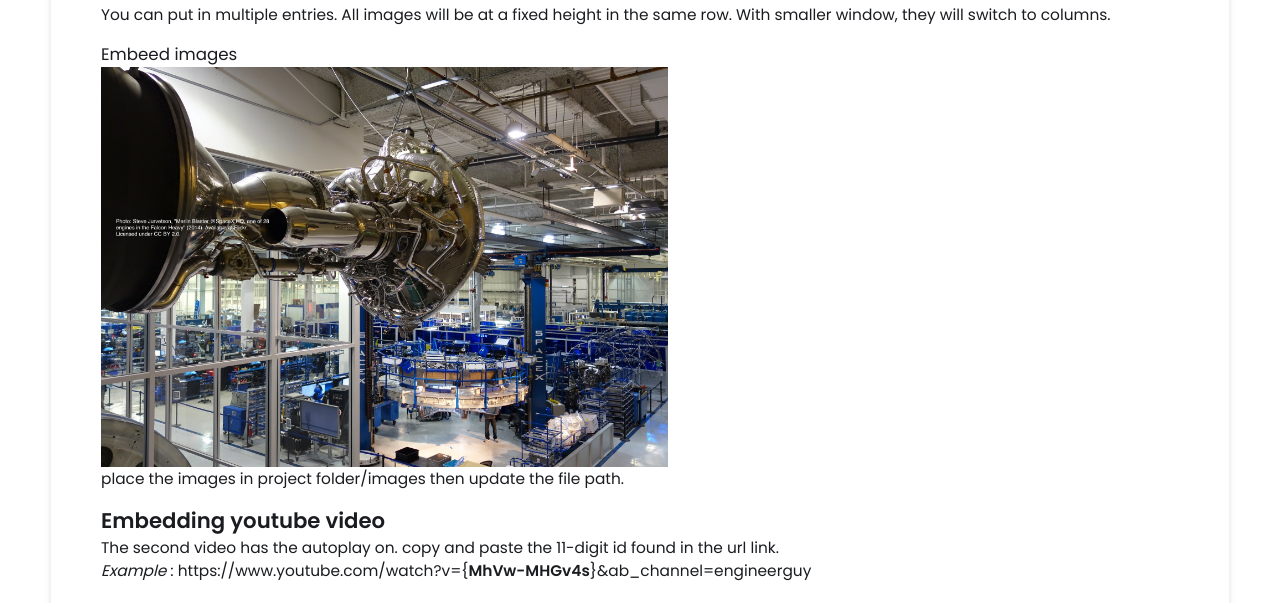
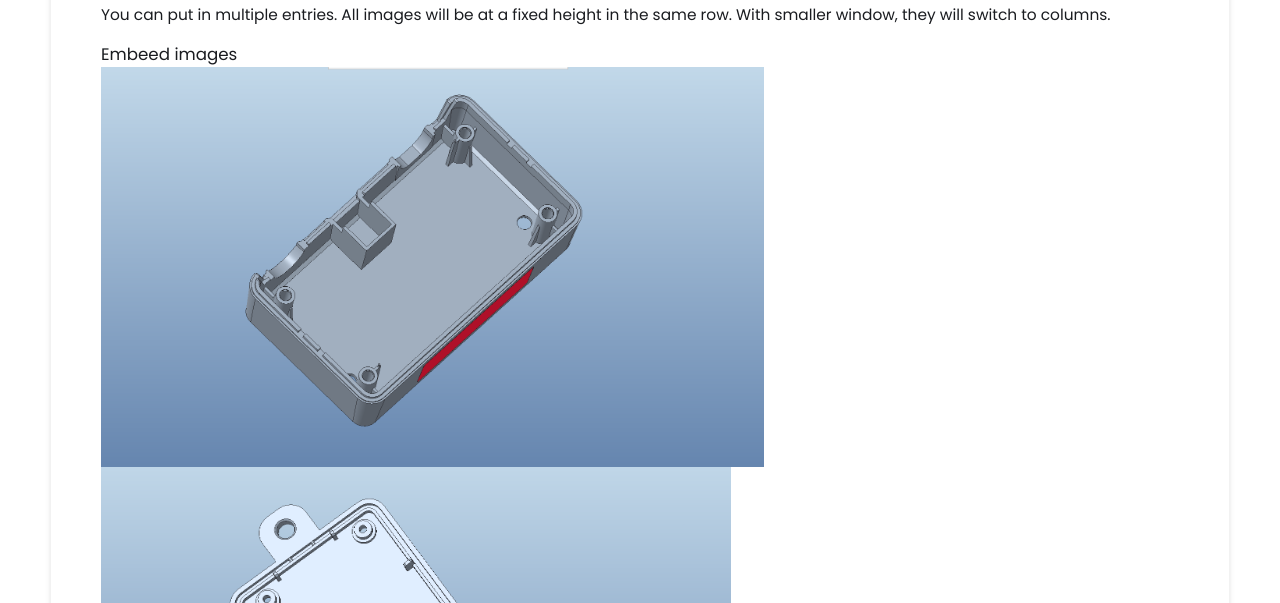
Before and after one commit to timchen863/timchen863.github.io, a Jekyll site: the page built from _projects/demo-project/index.md, in a window 1280 px wide. Shown: the part 1403-2006 px from the top of the page. Built offline with Jekyll 4.4.1, drawn with Linux system fonts in a browser that asks for light colours; grey boxes are pictures that could not be loaded.

Commit message:
Update index.md

```diff
--- a/_projects/demo-project/index.md
+++ b/_projects/demo-project/index.md
@@ -29,7 +29,9 @@ Use this to have subsection if needed
 You can put in multiple entries. All images will be at a fixed height in the same row. With smaller window, they will switch to columns.
 
 ### Embeed images
-{% include image-gallery.html images="project2.jpg" height="400" %}
+{% include image-gallery.html images="noasm1.png" height="400" %}
+{% include image-gallery.html images="noasm2.png" height="400" %}
+{% include image-gallery.html images="noasm3.png" height="400" %}
 place the images in project folder/images then update the file path.
 
 
```
